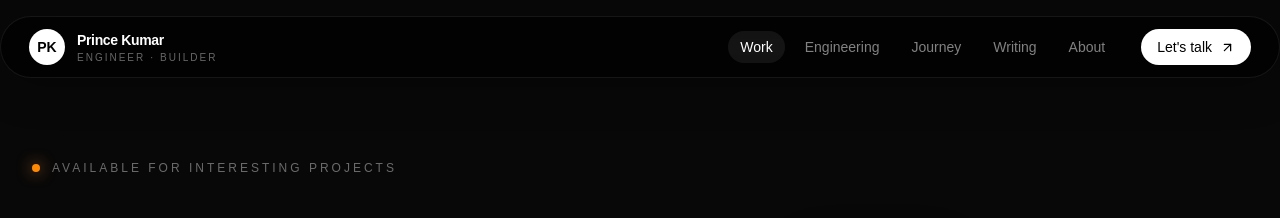
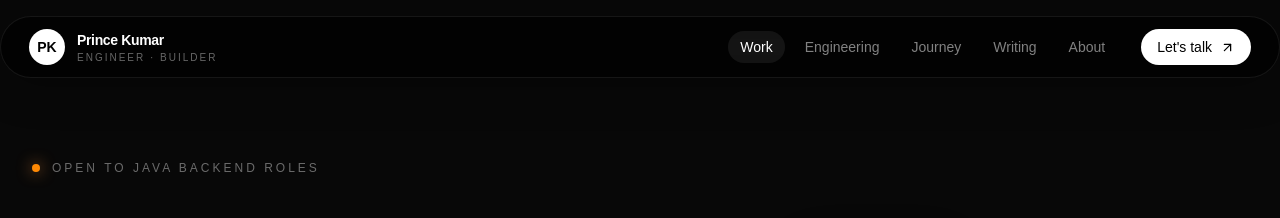
Before and after one commit to kumarprince06/prince-portfolio, a Next.js app: page / in a window 1280 px wide. Shown: the top 218 px of the page. Built offline with nearby package versions, Linux system fonts and the light colour scheme.

Commit message:
content: state Java backend job search and relocation

```diff
--- a/components/Contact.tsx
+++ b/components/Contact.tsx
@@ -75,7 +75,7 @@ export default function Contact() {
                   </p>
 
                   <p className="mt-2 text-sm text-white/55">
-                    Kolkata, India
+                    Kolkata, India · Open to relocation
                   </p>
                 </div>
               </div>
@@ -88,7 +88,7 @@ export default function Contact() {
                 </span>
 
                 <span className="text-xs text-white/35">
-                  Open to interesting conversations
+                  Open to Java backend roles
                 </span>
               </div>
             </div>
--- a/components/Hero.tsx
+++ b/components/Hero.tsx
@@ -27,7 +27,7 @@ export default function Hero() {
                 {/* Top metadata */}
                 <div className="mb-10 flex items-center gap-3 text-xs uppercase tracking-[0.25em] text-white/40">
                     <span className="h-2 w-2 rounded-full bg-orange-400 shadow-[0_0_15px_rgba(251,146,60,0.8)]" />
-                    Available for interesting projects
+                    Open to Java backend roles
                 </div>
 
                 <div className="grid items-center gap-14 lg:grid-cols-[1.25fr_0.75fr]">
```
